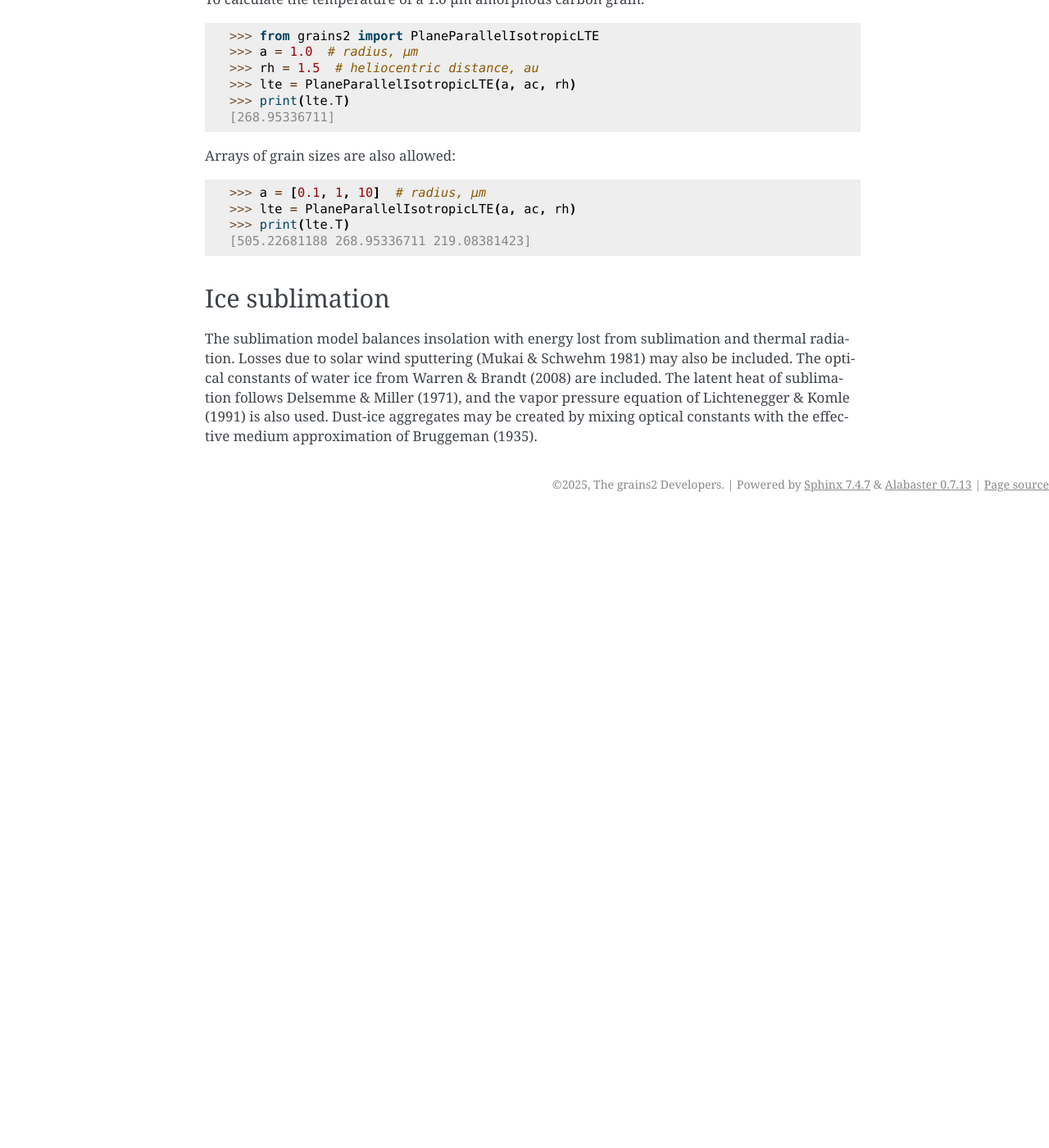
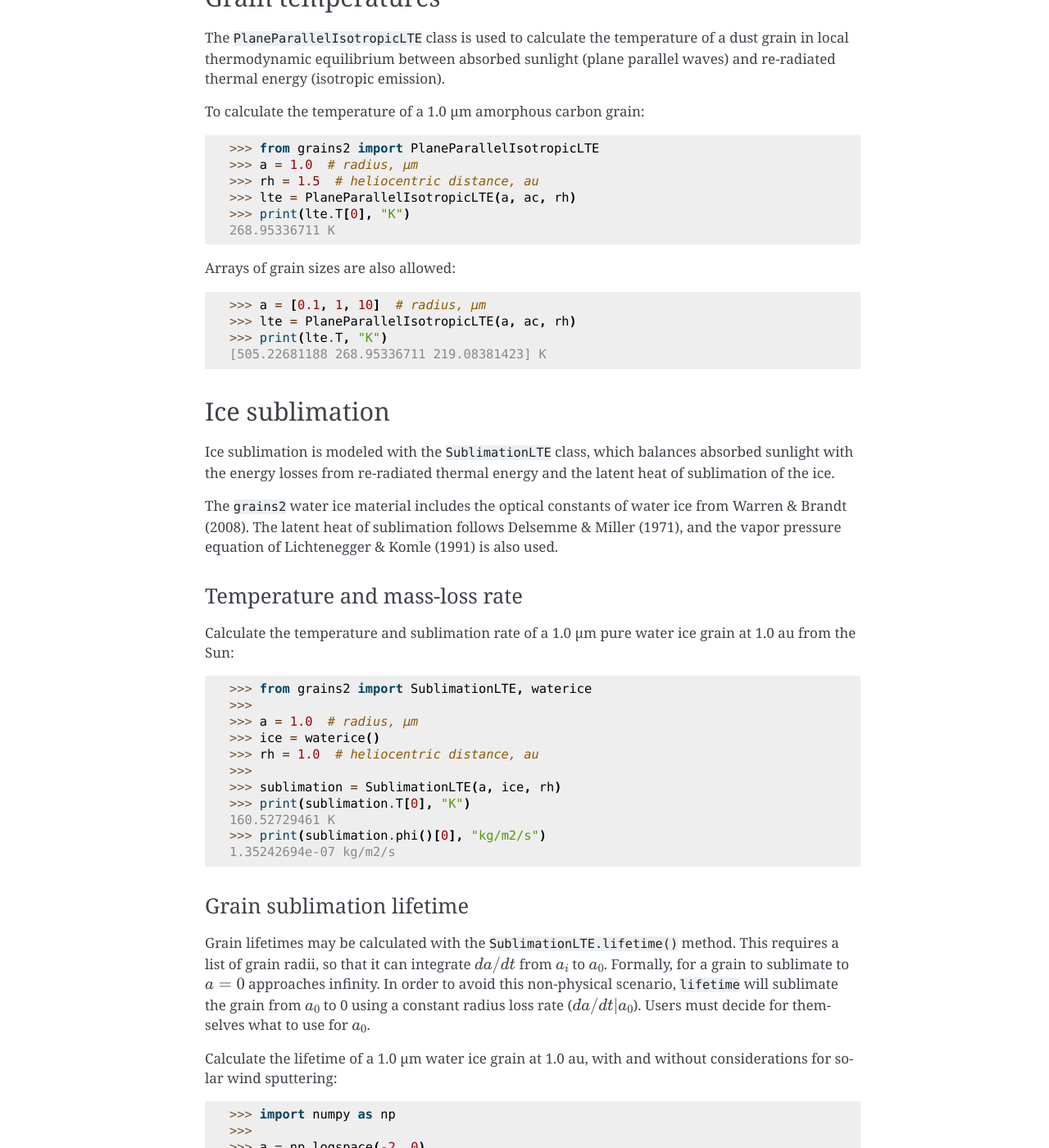
Before and after one commit to mkelley/grains2, a Sphinx documentation site: the page built from docs/index.rst, in a window 1280 px wide and 1400 px high, scrolled down 725 px. Shown: the whole window at 82% size. Built offline with Sphinx 7.4.7, drawn with Linux system fonts in a browser that asks for light colours; before the commit the page ends 1355 px from its top, so only the background shows below that; some of the changed text lies outside the part shown.

Commit message:
Document subliation and streamline SublimationLTE class.
New Ice, derived from Material.  All sublimation related attributes,
including sputtering, moved there.

sputtering() moved from SublimationLTE to waterice().

```diff
--- a/docs/index.rst
+++ b/docs/index.rst
@@ -1,27 +1,28 @@
-.. grains2 documentation master file, created by
-   sphinx-quickstart on Tue Feb 18 10:44:47 2025.
-   You can adapt this file completely to your liking, but it should at least
-   contain the root `toctree` directive.
-
 grains2 documentation
 =====================
 
-Use ``grains2`` to calculate the temperature or spectrum of dust in equilibrium with radiation, with optional considerations for sublimation.  ``grains2`` is designed for observations of solar system dust at a single location with respect to the Sun, but implementations for other scenarios is possible (e.g., an exocomet around beta Pic).
+Use ``grains2`` to calculate the temperature and spectrum of dust in equilibrium with radiation, with optional considerations for sublimation.  ``grains2`` is designed for observations of solar system dust at a single location with respect to the Sun, but implementations for other scenarios is possible (e.g., an exocomet around beta Pic).
 
 The concepts are primarily based on the Hanner-Harker dust model for comets (Harker et al. 2002, 2007).  However, support for cometary crystalline silicates is incomplete.
 
 grains2 is primarily Mie-based.  Bohren and Huffman Mie code is from Bruce Draine https://www.astro.princeton.edu/~draine/scattering.html  See source code for improvements on the original BH code.
 
 
-Refractory dust
----------------
+Grain composition
+-----------------
 
-Dust grains are described by indices of refraction, which are encapsulated within instances of the ``Material`` class:
+Dust (and ice) grains are described by indices of refraction, which are encapsulated within instances of the ``Material`` class.  ``Material`` may be used to define the grain composition directly.  There are a set of materials provided in the ``grains2.material`` sub-module:
 
    >>> from grains2 import amcarbon
    >>> ac = amcarbon()
    >>> ac
    <Material [amorphous carbon]>
+   >>> print("Bulk density: ", ac.rho, "g/cm3")
+   Bulk density: 1.5 g/cm3
+
+
+Grain temperatures
+------------------
 
 The ``PlaneParallelIsotropicLTE`` class is used to calculate the temperature of a dust grain in local thermodynamic equilibrium between absorbed sunlight (plane parallel waves) and re-radiated thermal energy (isotropic emission).
 
@@ -31,22 +32,60 @@ To calculate the temperature of a 1.0 μm amorphous carbon grain:
    >>> a = 1.0  # radius, μm
    >>> rh = 1.5  # heliocentric distance, au
    >>> lte = PlaneParallelIsotropicLTE(a, ac, rh)
-   >>> print(lte.T)  # doctest: +FLOAT_CMP
-   [268.95336711]
+   >>> print(lte.T[0], "K")  # doctest: +FLOAT_CMP
+   268.95336711 K
 
 Arrays of grain sizes are also allowed:
 
    >>> a = [0.1, 1, 10]  # radius, μm
    >>> lte = PlaneParallelIsotropicLTE(a, ac, rh)
-   >>> print(lte.T)  # doctest: +FLOAT_CMP
-   [505.22681188 268.95336711 219.08381423]
+   >>> print(lte.T, "K")  # doctest: +FLOAT_CMP
+   [505.22681188 268.95336711 219.08381423] K
 
 
 Ice sublimation
 ---------------
 
-The sublimation model balances insolation with energy lost from sublimation and thermal radiation.  Losses due to solar wind sputtering (Mukai & Schwehm 1981) may also be included.  The optical constants of water ice from Warren & Brandt (2008) are included.  The latent heat of sublimation follows Delsemme & Miller (1971), and the vapor pressure equation of Lichtenegger & Komle (1991) is also used. Dust-ice aggregates may be created by mixing optical constants with the effective medium approximation of Bruggeman (1935).
+Ice sublimation is modeled with the ``SublimationLTE`` class, which balances absorbed sunlight with the energy losses from re-radiated thermal energy and the latent heat of sublimation of the ice.
 
+The ``grains2`` water ice material includes the optical constants of water ice from Warren & Brandt (2008).  The latent heat of sublimation follows Delsemme & Miller (1971), and the vapor pressure equation of Lichtenegger & Komle (1991) is also used.
+
+
+Temperature and mass-loss rate
+^^^^^^^^^^^^^^^^^^^^^^^^^^^^^^
+
+Calculate the temperature and sublimation rate of a 1.0 μm pure water ice grain at 1.0 au from the Sun:
+
+   >>> from grains2 import SublimationLTE, waterice
+   >>>
+   >>> a = 1.0  # radius, μm
+   >>> ice = waterice()
+   >>> rh = 1.0  # heliocentric distance, au
+   >>>
+   >>> sublimation = SublimationLTE(a, ice, rh)
+   >>> print(sublimation.T[0], "K")  # doctest: +FLOAT_CMP
+   160.52729461 K
+   >>> print(sublimation.phi()[0], "kg/m2/s")  # doctest: +FLOAT_CMP
+   1.35242694e-07 kg/m2/s
+
+
+Grain sublimation lifetime
+^^^^^^^^^^^^^^^^^^^^^^^^^^
+
+Grain lifetimes may be calculated with the ``SublimationLTE.lifetime()`` method.  This requires a list of grain radii, so that it can integrate :math:`da/dt` from :math:`a_i` to :math:`a_0`.  Formally, for a grain to sublimate to :math:`a=0` approaches infinity.  In order to avoid this non-physical scenario, ``lifetime`` will sublimate the grain from :math:`a_0` to 0 using a constant radius loss rate (:math:`da/dt|a_0`).  Users must decide for themselves what to use for :math:`a_0`.
+
+Calculate the lifetime of a 1.0 μm water ice grain at 1.0 au, with and without considerations for solar wind sputtering:
+
+   >>> import numpy as np
+   >>>
+   >>> a = np.logspace(-2, 0)
+   >>> sublimation = SublimationLTE(a, ice, rh)
+   >>> tau = sublimation.lifetime()
+   >>> print(tau[-1])  # doctest: +FLOAT_CMP
+   8622.61 s
+
+
+.. Dust-ice aggregates may be created by mixing optical constants with the effective medium approximation of Bruggeman (1935).
 
 .. toctree::
    :maxdepth: 2
```
Also changed, not shown: 2 other files.
